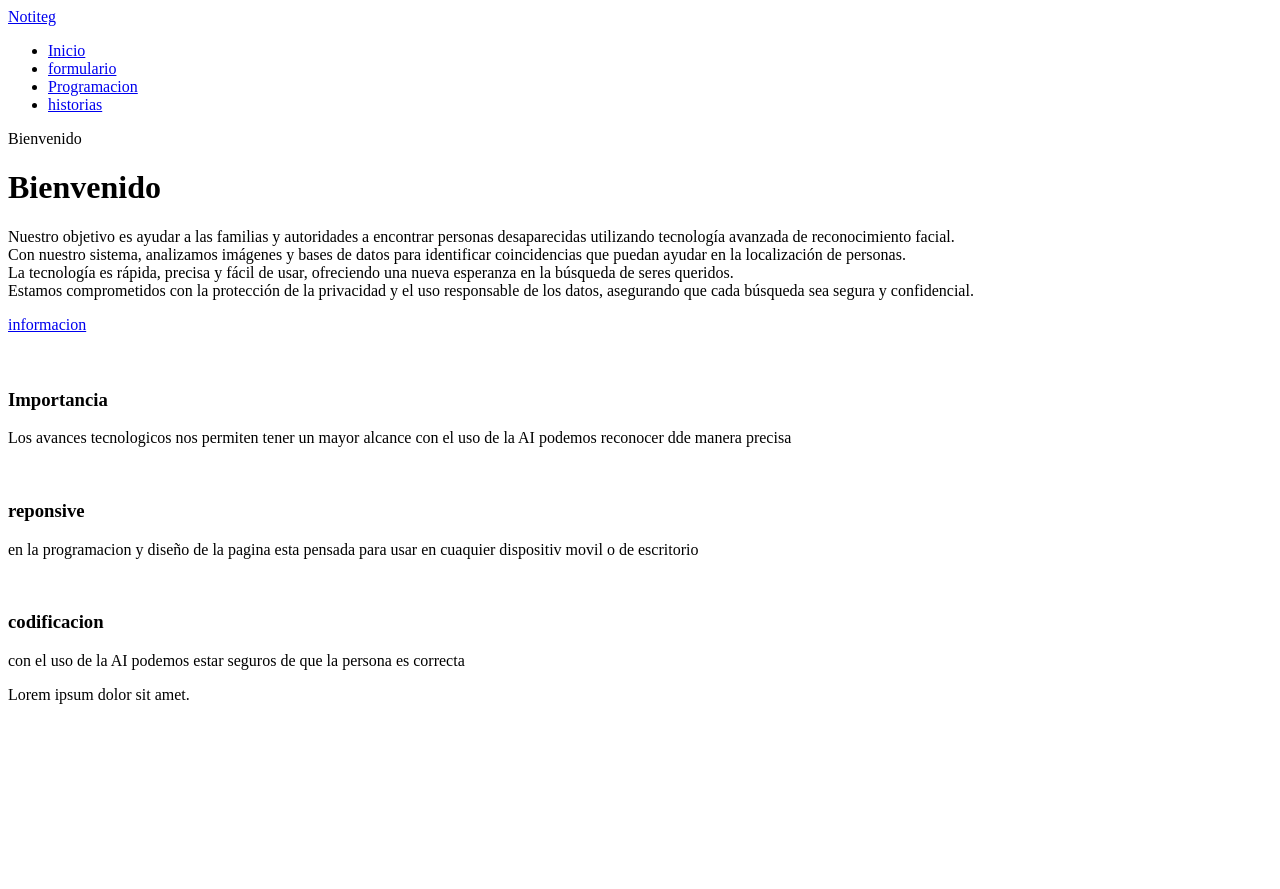
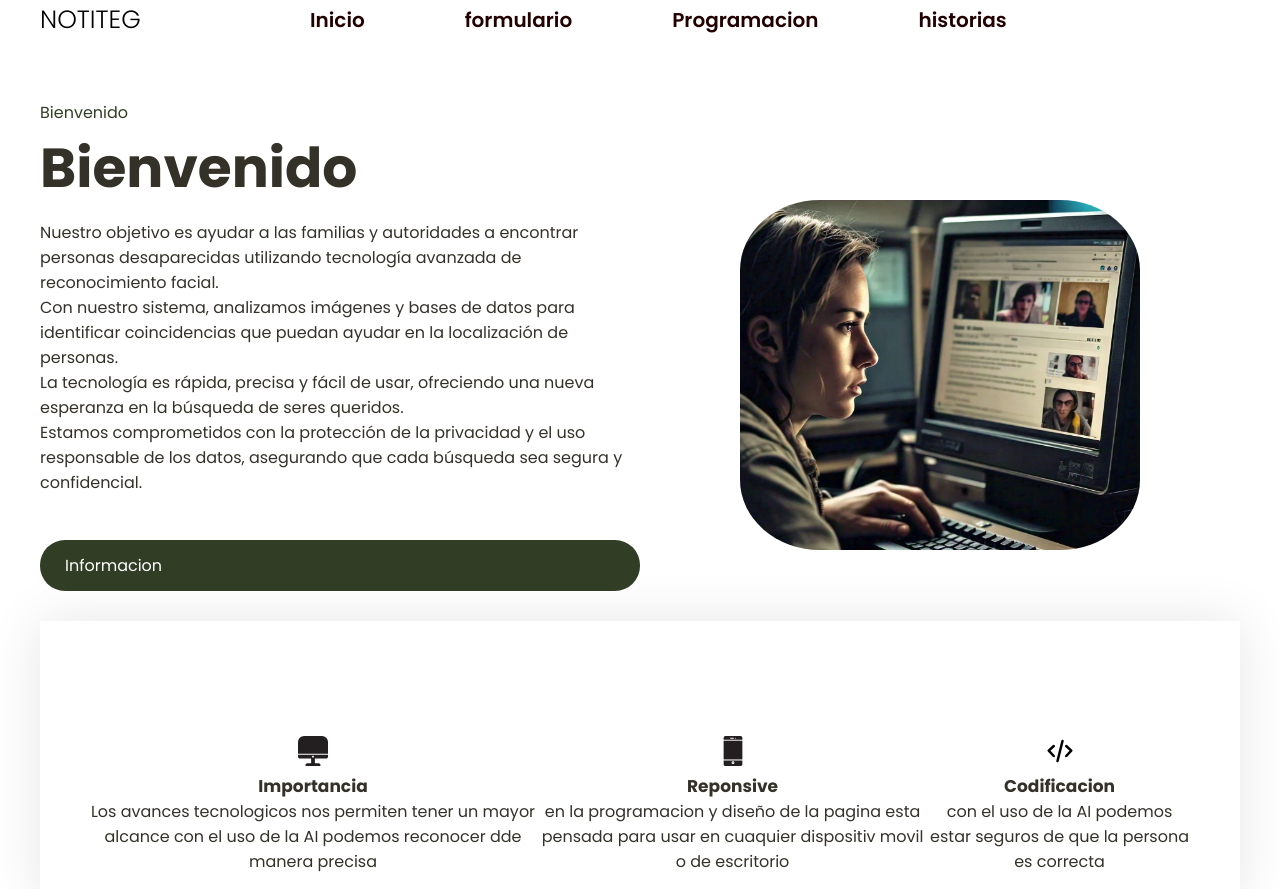
Before and after one commit to TotaledSoda/Notiteg, a plain HTML site: page index.html in a window 1280 px wide. Shown: the top 889 px of the page. Before the commit the page ends 800 px from the top, so only its background shows below. Drawn offline with Linux system fonts and the light colour scheme; the site is published under a folder, as on GitHub Pages, so addresses that start at the root find nothing.

Commit message:
Update index.html

```diff
--- a/index.html
+++ b/index.html
@@ -5,13 +5,13 @@
     <meta charset="UTF-8">
     <meta name="viewport" content="width=device-width, initial-scale=1.0">
     <title>Notiteg</title>
-    <link rel="icon" href="/imagenes/Logo_Notiteg.png">
-    <link rel="stylesheet" href="/styles.CSS">
+    <link rel="icon" href="./imagenes/Logo_Notiteg.png">
+    <link rel="stylesheet" href="./styles.CSS">
 
 </head>
 
 <body>
-    <script src="/script.js"></script>
+    <script src="./script.js"></script>
 
     <header class="header">
 
@@ -20,10 +20,10 @@
 
             <nav class="navbar">
                 <ul>
-                    <li> <a href="/index.html">Inicio</a></li>
-                    <li> <a href="/forms.html">formulario</a></li>
+                    <li> <a href="./index.html">Inicio</a></li>
+                    <li> <a href="./forms.html">formulario</a></li>
                     <li> <a href="#">Programacion</a></li>
-                    <li> <a href="/history.html">historias </a></li>
+                    <li> <a href="./history.html">historias </a></li>
                 </ul>
 
 
@@ -48,7 +48,7 @@
                 <a href="# " class="btn-1">informacion</a>
             </div>
             <div class="header-img">
-                <img src="/imagenes/inicio.jpg" class="img-inicio" alt="">
+                <img src="./imagenes/inicio.jpg" class="img-inicio" alt="">
             </div>
 
         </div>
@@ -60,7 +60,7 @@
     <section class="informacion container">
         <div class="informacion-content">
             <div class="informacion-1">
-                <img src="/imagenes/imac-svgrepo-com.svg" alt="">
+                <img src="./imagenes/imac-svgrepo-com.svg" alt="">
                 <h3>Importancia</h3>
                 <p>Los avances tecnologicos nos permiten tener un mayor alcance con el uso de la AI podemos reconocer
                     dde manera precisa</p>
@@ -69,7 +69,7 @@
 
             <div class="informacion-content">
                 <div class="informacion-1">
-                    <img src="/imagenes/iphone-svgrepo-com.svg" alt="">
+                    <img src="./imagenes/iphone-svgrepo-com.svg" alt="">
                     <h3>reponsive</h3>
                     <p>en la programacion y diseño de la pagina esta pensada para usar en cuaquier dispositiv movil o de
                         escritorio</p>
@@ -79,7 +79,7 @@
 
                 <div class="informacion-content">
                     <div class="informacion-1">
-                        <img src="/imagenes/code-svgrepo-com.svg" alt="">
+                        <img src="./imagenes/code-svgrepo-com.svg" alt="">
                         <h3>codificacion</h3>
                         <p>con el uso de la AI podemos estar seguros de que la persona es correcta </p>
 
```
